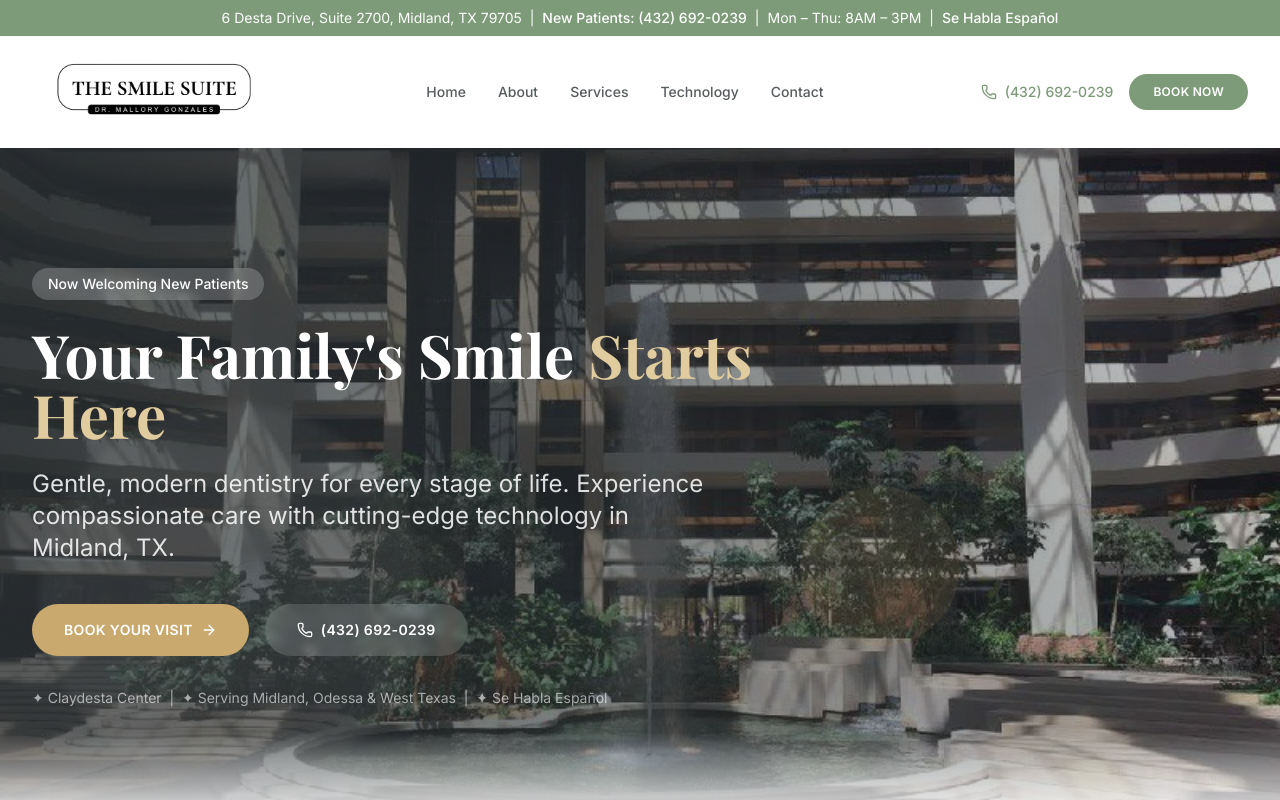
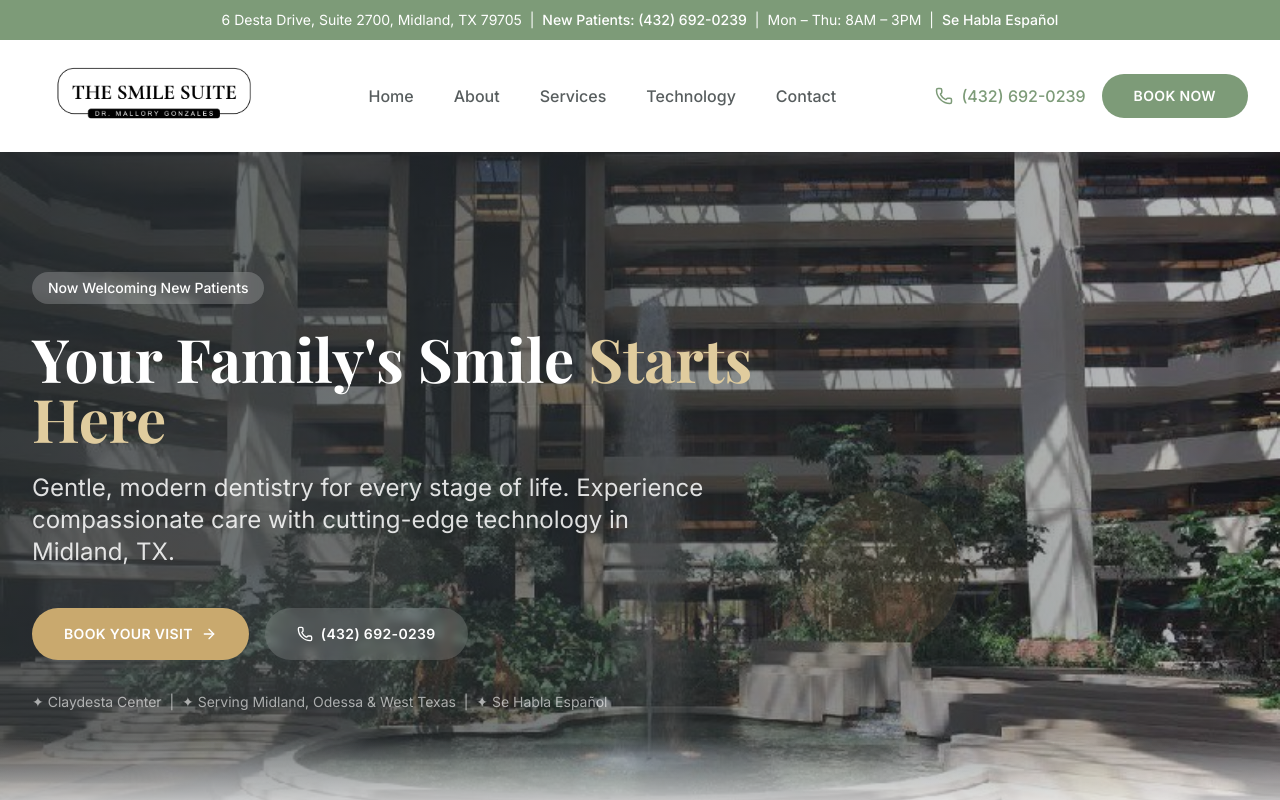
Before and after one commit to N0DEHQ/smile-suite, a Next.js app: page / in a window 1280 px wide. Shown: the top 800 px of the page. Built offline with nearby package versions, Linux system fonts and the light colour scheme; a web font is replaced by a local one.

Commit message:
scale header elements proportional to larger logo

```diff
--- a/src/components/Header.tsx
+++ b/src/components/Header.tsx
@@ -37,7 +37,7 @@ export default function Header() {
   return (
     <>
       {/* Top bar */}
-      <div className="bg-sage text-white text-xs sm:text-sm py-2 px-4 text-center">
+      <div className="bg-sage text-white text-xs sm:text-sm py-2.5 px-4 text-center">
         <span className="hidden sm:inline">6 Desta Drive, Suite 2700, Midland, TX 79705 &nbsp;|&nbsp; </span>
         <a href={PHONE_HREF} className="hover:underline font-medium">
           New Patients: {PHONE}
@@ -71,12 +71,12 @@ export default function Header() {
             </Link>
 
             {/* Desktop nav */}
-            <nav className="hidden lg:flex items-center gap-8">
+            <nav className="hidden lg:flex items-center gap-10">
               {navLinks.map((link) => (
                 <Link
                   key={link.href}
                   href={link.href}
-                  className="text-sm font-medium text-charcoal/80 hover:text-sage transition-colors relative group"
+                  className="text-base font-medium text-charcoal/80 hover:text-sage transition-colors relative group"
                 >
                   {link.label}
                   <span className="absolute -bottom-1 left-0 w-0 h-0.5 bg-sage transition-all group-hover:w-full" />
@@ -88,12 +88,12 @@ export default function Header() {
             <div className="hidden lg:flex items-center gap-4">
               <a
                 href={PHONE_HREF}
-                className="flex items-center gap-2 text-sm font-medium text-sage hover:text-sage-dark transition-colors"
+                className="flex items-center gap-2 text-base font-medium text-sage hover:text-sage-dark transition-colors"
               >
-                <Phone size={16} />
+                <Phone size={18} />
                 {PHONE}
               </a>
-              <a href={BOOKING_URL} target="_blank" rel="noopener noreferrer" className="btn-primary !py-2.5 !px-6 !text-xs">
+              <a href={BOOKING_URL} target="_blank" rel="noopener noreferrer" className="btn-primary !py-3 !px-8 !text-sm">
                 Book Now
               </a>
             </div>
@@ -102,17 +102,17 @@ export default function Header() {
             <div className="flex items-center gap-3 lg:hidden">
               <a
                 href={PHONE_HREF}
-                className="flex items-center justify-center w-10 h-10 rounded-full bg-sage text-white"
+                className="flex items-center justify-center w-12 h-12 rounded-full bg-sage text-white"
                 aria-label="Call us"
               >
-                <Phone size={18} />
+                <Phone size={20} />
               </a>
               <button
                 onClick={() => setMobileOpen(!mobileOpen)}
-                className="flex items-center justify-center w-10 h-10 rounded-full border border-charcoal/20"
+                className="flex items-center justify-center w-12 h-12 rounded-full border border-charcoal/20"
                 aria-label="Toggle menu"
               >
-                {mobileOpen ? <X size={20} /> : <Menu size={20} />}
+                {mobileOpen ? <X size={22} /> : <Menu size={22} />}
               </button>
             </div>
           </div>
```
